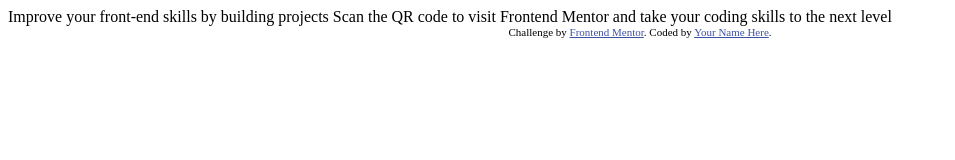
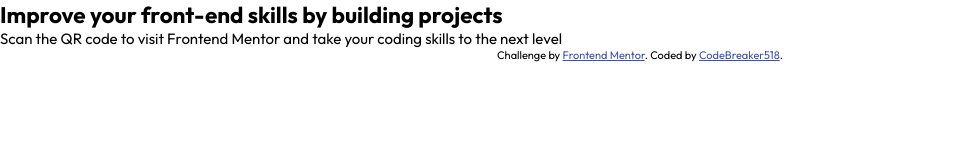
Before and after one commit to CodeBreaker518/QR-CODE-COMPONENT, a plain HTML site: page index.html in a window 1280 px wide. Shown: the whole page, without its empty margins (0-955 px from the left). Drawn offline with Linux system fonts and the light colour scheme.

Commit message:
added font style

```diff
--- a/index.html
+++ b/index.html
@@ -7,18 +7,22 @@
   <!-- displays site properly based on user's device -->
   <link rel="icon" type="image/png" sizes="32x32" href="./images/favicon-32x32.png">
   <link rel="stylesheet" href="styles.css">
+  <link rel="preconnect" href="https://fonts.googleapis.com">
+  <link rel="preconnect" href="https://fonts.gstatic.com" crossorigin>
+  <link href="https://fonts.googleapis.com/css2?family=Outfit:wght@400;700&display=swap" rel="stylesheet">
   <title>Frontend Mentor | QR code component</title>
 </head>
 
 <body>
+  <div class="qr-card-container">
+    <h2>Improve your front-end skills by building projects</h2>
+    <p>Scan the QR code to visit Frontend Mentor and take your coding skills to the next level</p>
+  </div>
 
-  Improve your front-end skills by building projects
-
-  Scan the QR code to visit Frontend Mentor and take your coding skills to the next level
 
   <div class="attribution">
     Challenge by <a href="https://www.frontendmentor.io?ref=challenge" target="_blank">Frontend Mentor</a>.
-    Coded by <a href="#">Your Name Here</a>.
+    Coded by <a href="https://www.github.com/CodeBreaker518">CodeBreaker518</a>.
   </div>
 </body>
 
--- a/styles.css
+++ b/styles.css
@@ -1,2 +1,21 @@
-.attribution { font-size: 11px; text-align: center; }
-.attribution a { color: hsl(228, 45%, 44%); }
+:root{
+  --white : hsl(0, 0%, 100%);
+  --light-gray: hsl(212, 45%, 89%);
+  --grayish-blue: hsl(220, 15%, 55%);
+  --dark-blue: hsl(218, 44%, 22%);
+}
+body{
+  font-size: 15px;
+  font-family: 'Outfit', sans-serif;
+}
+*{
+  margin: 0;
+  padding: 0;
+  box-sizing: border-box;
+}
+.attribution {
+  font-size: 11px; text-align: center;
+}
+.attribution a {
+   color: hsl(228, 45%, 44%);
+}
```
